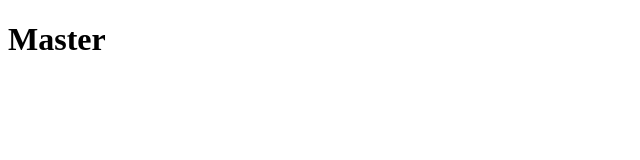
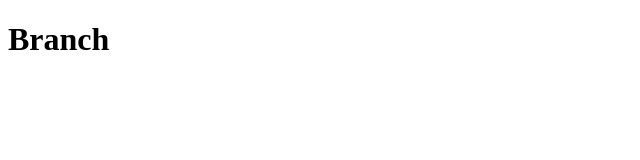
Before and after one commit to Funmibi-A/supreme-octo-train, a plain HTML site: page index.html in a window 1280 px wide. Shown: the full height of the page, 0-640 px from the left. Drawn offline with Linux system fonts and the light colour scheme.

Commit message:
branch 1's initial commit

```diff
--- a/index.html
+++ b/index.html
@@ -7,6 +7,6 @@
     <title>GIT - Version Control System</title>
 </head>
 <body>
-    <h1>Master</h1>
+    <h1>Branch</h1>
 </body>
 </html>
```
